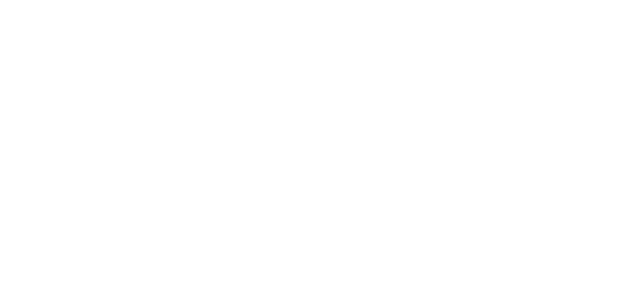
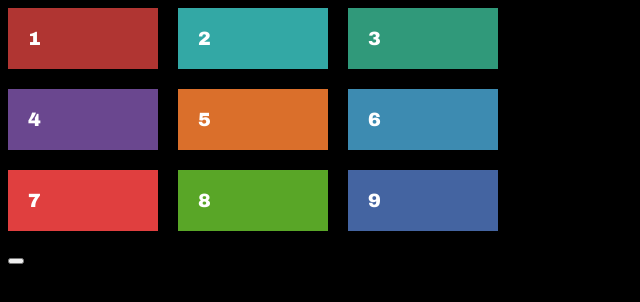
Before and after one commit to apassiondev/grid101, a website: page public/index.html in a window 1280 px wide. Shown: the whole page, without its empty margins (0-640 px from the left). Drawn offline with Linux system fonts and the light colour scheme.

Commit message:
Define a grid with template columns & rows & gutters

```diff
--- a/public/index.html
+++ b/public/index.html
@@ -4,8 +4,28 @@
     <meta charset="UTF-8">
     <title>Gird 101 Lessons</title>
     <link rel="icon" href="favicon.ico?v=10" type="image/icon" />
+    <link rel="stylesheet" href="src/css/main.css" />
 </head>
 <body>
+    <section class="grid-1">
+        <div class="item-1">1</div>
+        <div class="item-2">2</div>
+        <div class="item-3">3</div>
+        <div class="item-4">4</div>
+        <div class="item-5">5</div>
+        <div class="item-6">6</div>
+        <div class="item-7">7</div>
+        <div class="item-8">8</div>
+        <div class="item-9">9</div>
+    </section>
 
+    <p>
+         <button type=""></button>
+    </p>
+    <script type="text/javascript">
+        setTimeout(function(){
+            // window.location.href = window.location.href;
+        }, 5000);
+    </script>
 </body>
 </html>
--- a/public/src/css/main.css
+++ b/public/src/css/main.css
@@ -0,0 +1,45 @@
+body{
+    font-family: "Arial Black";
+    background-color: #000;
+}
+
+/* Grid Rules */
+.grid-1{
+    display: grid;
+    grid-template-columns: 150px 150px 150px;
+    grid-template-rows: auto auto auto;
+    grid-gap: 20px;
+}
+.grid-1 div{
+    color: #ffffff;
+    font-size: 1.2rem;
+    padding: 20px;
+}
+/* Items */
+.item-1 {
+    background: #b03532;
+}
+.item-2 {
+    background: #33a8a5;
+}
+.item-3 {
+    background: #30997a;
+}
+.item-4 {
+    background: #6a478f;
+}
+.item-5 {
+    background: #da6f2b;
+}
+.item-6 {
+    background: #3d8bb1;
+}
+.item-7 {
+    background: #e03f3f;
+}
+.item-8 {
+    background: #59a627;
+}
+.item-9 {
+    background: #4464a1;
+}
```
